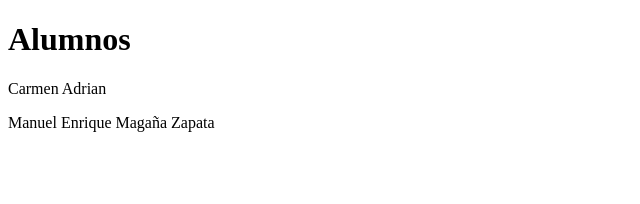
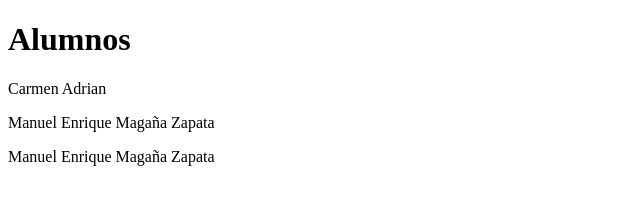
Before and after one commit to anahicamash/Practica2, a plain HTML site: page index.html in a window 1280 px wide. Shown: the whole page, without its empty margins (0-640 px from the left). Drawn offline with Linux system fonts and the light colour scheme.

Commit message:
en nueva branch

```diff
--- a/index.html
+++ b/index.html
@@ -12,5 +12,6 @@
 
     <p>Carmen Adrian </p>
     <p>Manuel Enrique Magaña Zapata</p>
+    <p>Manuel Enrique Magaña Zapata</p>
 </body>
 </html>
```
